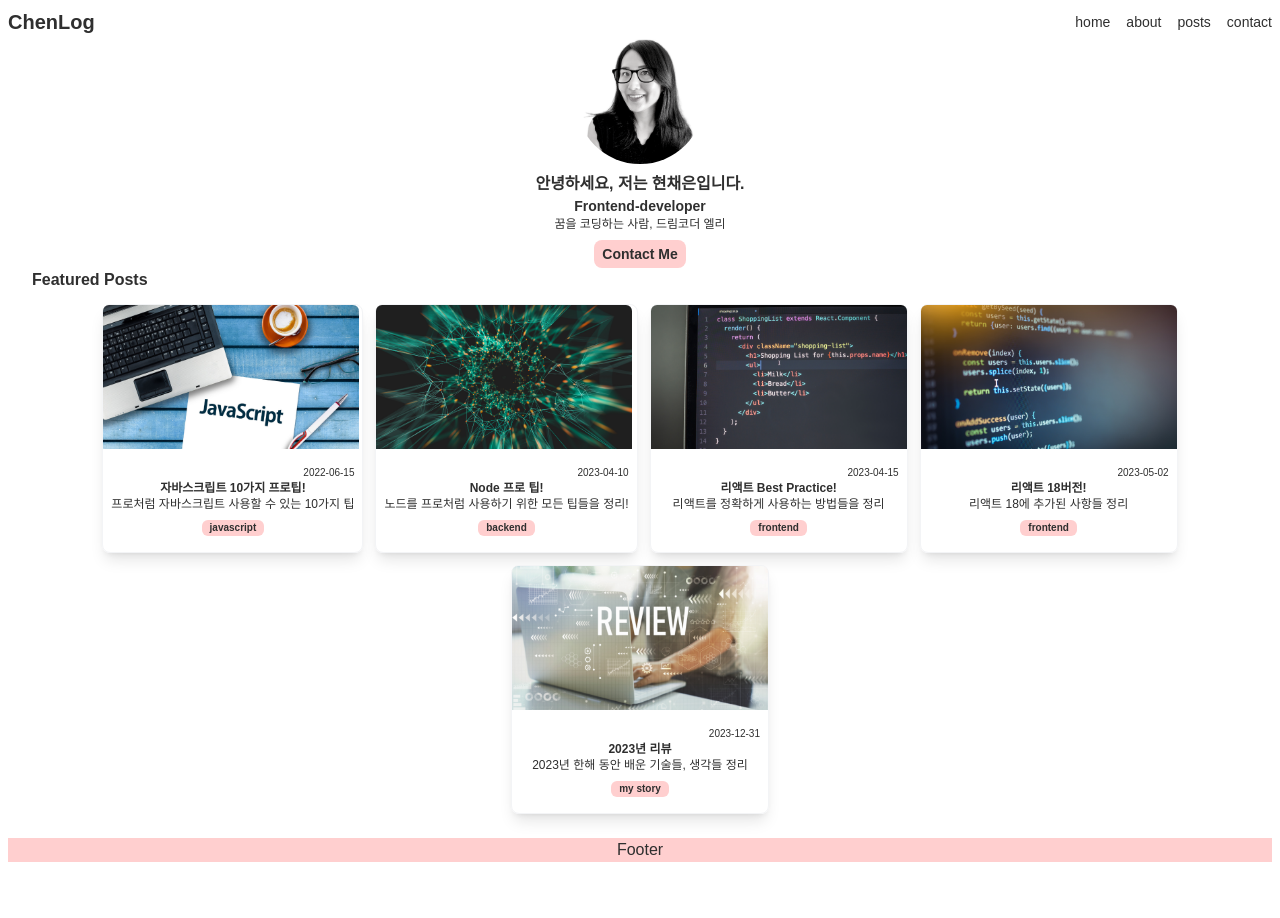
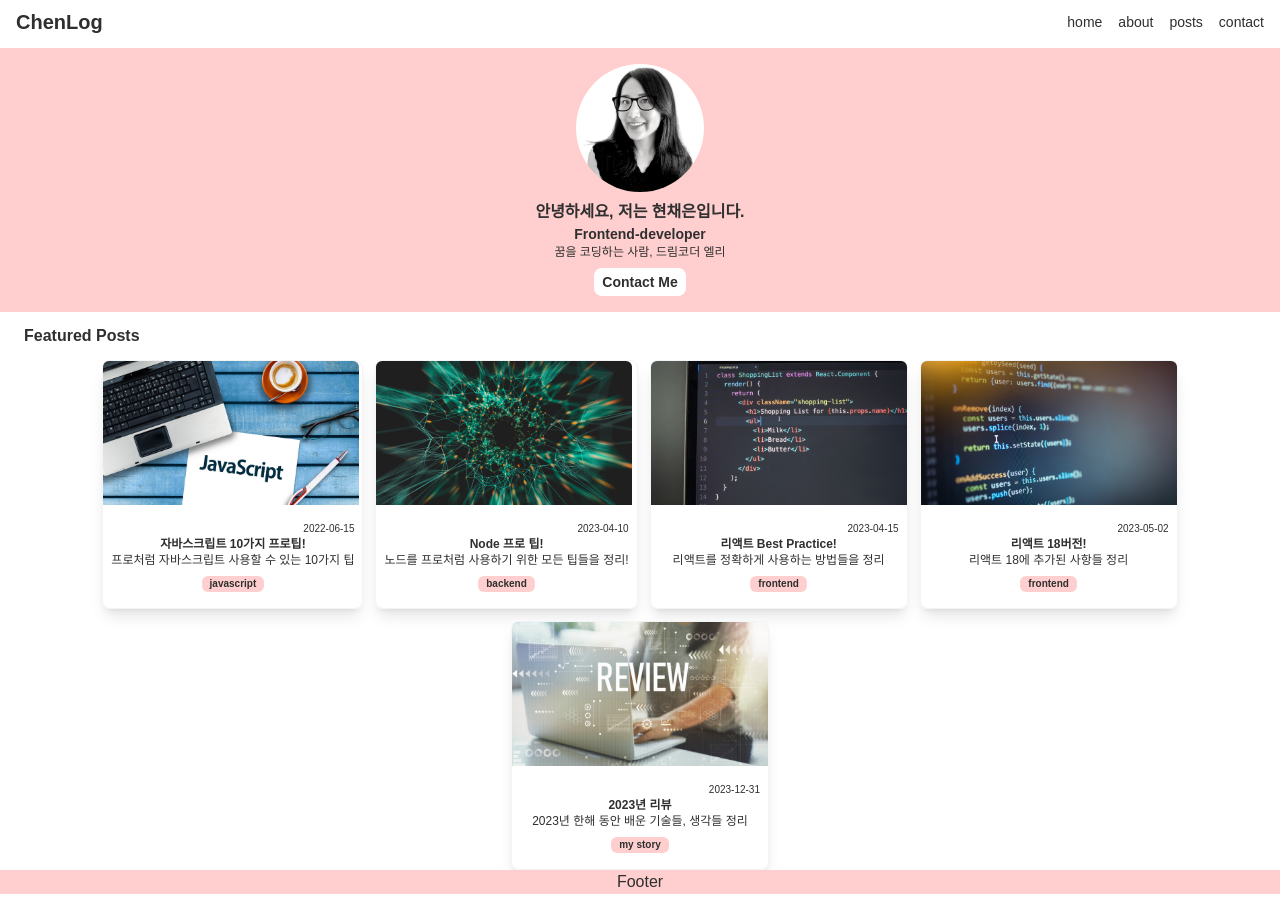
Before and after one commit to chen4023/NextJS-Blog-15, a Next.js app: page / in a window 1280 px wide. Before the commit the page ends 886 px from the top, so only its background shows below. Built offline with nearby package versions, Linux system fonts and the light colour scheme.

Commit message:
🎨[style] header,layout 스타일 수정

```diff
--- a/src/app/layout.tsx
+++ b/src/app/layout.tsx
@@ -27,10 +27,10 @@ export default function RootLayout({
   return (
     <html lang="en" suppressHydrationWarning>
       <body
-        className={`${geistSans.variable} ${geistMono.variable} antialiased px-2`}
+        className={`${geistSans.variable} ${geistMono.variable} antialiased`}
       >
         <Header />
-        <div className="h-auto min-h-full mb-12">{children}</div>
+        <div className="h-auto min-h-full mb-6">{children}</div>
         <Footer />
       </body>
     </html>
--- a/src/components/Header.tsx
+++ b/src/components/Header.tsx
@@ -3,7 +3,7 @@ import React from 'react';
 
 export default function Header() {
   return (
-    <header className='flex justify-between items-center mt-2'>
+    <header className='flex justify-between items-center mt-2 px-4'>
       <Link href={'/'} className='text-xl font-bold'>ChenLog</Link>
       <div className='flex gap-4 text-sm'>
         <Link href={'/'}>home</Link>
--- a/src/components/Profile.tsx
+++ b/src/components/Profile.tsx
@@ -1,14 +1,15 @@
 import Image from "next/image";
 import profile from '../../public/images/profile.png'
+import Link from "next/link";
 
 export default function Profile() {
   return (
-    <div className="flex flex-col justify-center items-center">
+    <div className="flex flex-col justify-center items-center py-4 my-3 bg-main">
       <Image src={profile} alt="profile" className="w-32 h-32 rounded-full mb-2" />
       <h2 className="font-bold">안녕하세요, 저는 현채은입니다.</h2>
       <p className="text-sm font-semibold">Frontend-developer</p>
       <p className="text-xs">꿈을 코딩하는 사람, 드림코더 엘리</p>
-      <button className="bg-main text-sm px-2 py-1 mt-2 font-bold rounded-lg">Contact Me</button>
+      <Link href={'/contact'} className="bg-white text-sm px-2 py-1 mt-2 font-bold rounded-lg">Contact Me</Link>
     </div>
   );
 }
```
